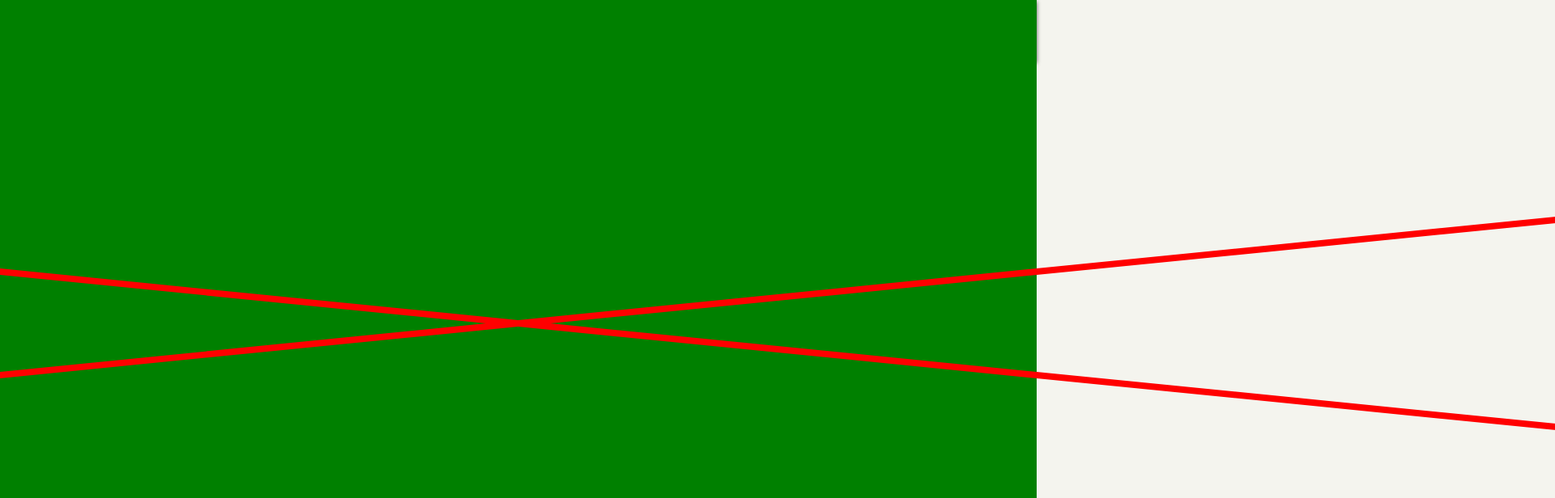
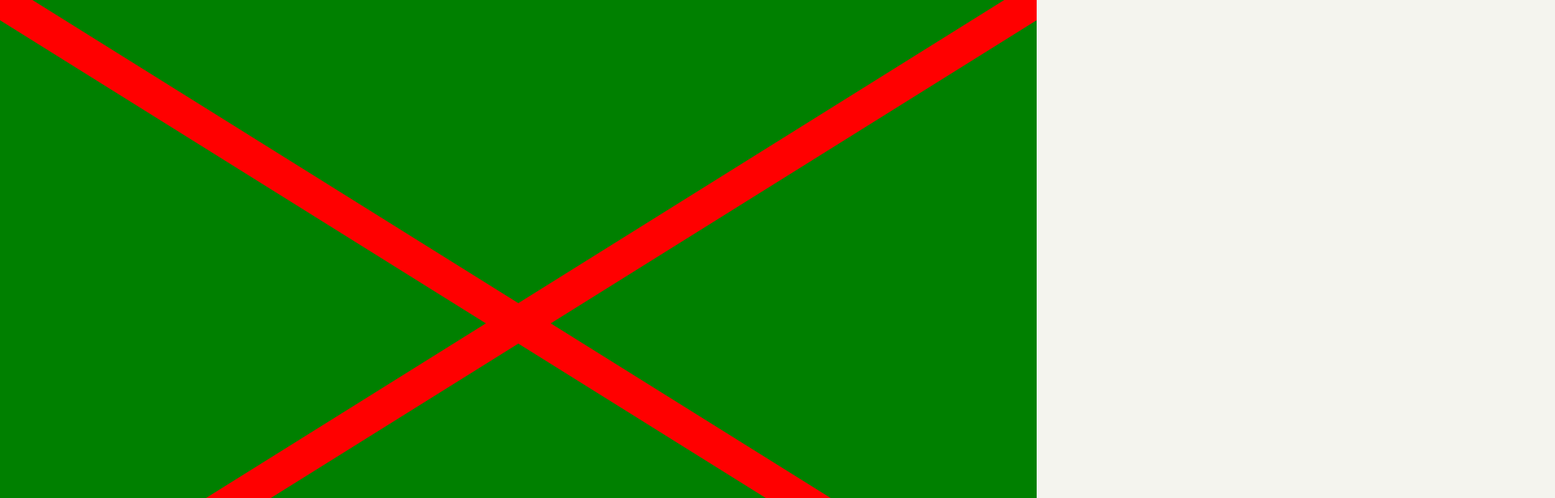
Before and after one commit to OneDeadFox/recipe-repo, a plain HTML site: page index.html in a window 1280 px wide. Shown: the top 616 px of the page at 81% size, 1920 px wide, since content can reach past the window. Drawn offline with Linux system fonts and the light colour scheme.

Commit message:
fixed ribbon

```diff
--- a/assets/CSS/style.css
+++ b/assets/CSS/style.css
@@ -22,6 +22,7 @@
     width: 100%;
     height: 100vh;
     z-index: 5;
+    overflow: hidden;
 }
 
 #left-cross {
--- a/assets/scripts/script.js
+++ b/assets/scripts/script.js
@@ -55,10 +55,10 @@ rightCross.setAttribute("id", "right-cross");
 let wrapping = document.getElementById("giftwrap");
 wrapping.appendChild(leftCross);
 wrapping.appendChild(rightCross);
-document.querySelector("#left-cross").style.cssText = `background-color: red; width: ${crossWidth}px; height: ${window.innerHeight}px; position:absolute; top:; left:${window.innerWidth/2 - crossWidth/2}px; z-index: 6; transform: skewX(${Math.atan2(p1.y - p3.y*1.118, p1.x - p3.x)*180}deg)`;
-document.querySelector("#right-cross").style.cssText = `background-color: red; width: ${crossWidth}px; height: ${window.innerHeight}px; position:absolute; top:; left:${window.innerWidth/2 - crossWidth/2}px; z-index: 6; transform: skewX(${Math.atan2(p3.y*1.118 - p1.y, p1.x - p3.x)*180}deg)`;
+document.querySelector("#left-cross").style.cssText = `background-color: red; width: ${crossWidth}px; height: ${window.innerHeight}px; position:absolute; top:; left:${window.innerWidth/2 - crossWidth/2}px; z-index: 6; transform: skewX(${Math.atan(p3.x/p3.y)*(180/Math.PI)}deg)`;
+document.querySelector("#right-cross").style.cssText = `background-color: red; width: ${crossWidth}px; height: ${window.innerHeight}px; position:absolute; top:; left:${window.innerWidth/2 - crossWidth/2}px; z-index: 6; transform: skewX(-${Math.atan(p3.x/p3.y)*(180/Math.PI)}deg)`;
 
-
+console.log(p3.y/p3.x*360)
 // let leftCross = document.createElement("div");
 // leftCross.setAttribute("id", "left-cross");
 
```
